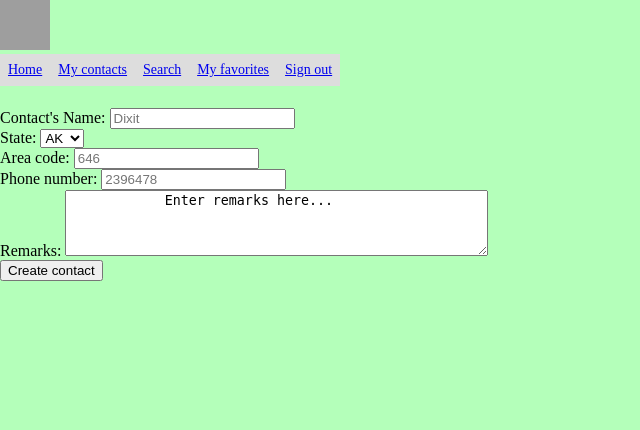
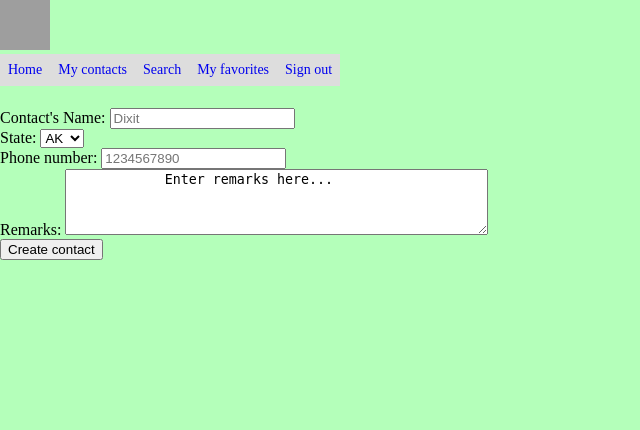
Before and after one commit to software-students-fall2022/web-app-exercise-team-17-1, a Flask app: page /create in a window 1280 px wide. Shown: the top 430 px of the page, without its empty margins (0-640 px from the left). Run offline with Flask 2, Linux system fonts and the light colour scheme; parts of the project's set-up code (start-up, migrations or seed data) failed here and were passed over; grey boxes are pictures that could not be loaded.

Commit message:
Fixed backend bugs and changed html templates

```diff
--- a/app.py
+++ b/app.py
@@ -107,7 +107,6 @@ def create():
     else:
         name=request.form.get('name')
         state=request.form.get('state')
-        areaCode=request.form.get('areaCode')
         number=request.form.get('number')
         remarks=request.form.get('remarks')
 
@@ -115,7 +114,6 @@ def create():
         doc={
             "name":name,
             "state":state,
-            "areaCode":areaCode,
             "number":number,
             "remarks":remarks,
             "created_at": datetime.datetime.utcnow(),
@@ -157,13 +155,13 @@ def search():
             state = request.form.get('state')
         db.contactList.create_index([("name", "text")])
         if(keyword != "" and state != ""):
-            docs = db.contactList.find({"state": state, "name": {"$regex": keyword, "$options":"i"}})
+            docs = db.contactList.find({"currentUser": currentUser, "state": state, "name": {"$regex": keyword, "$options":"i"}}).sort("created_at", -1)
         elif(keyword != ""):
-            docs = db.contactList.find({"name": {"$regex": keyword, "$options":"i"}})
+            docs = db.contactList.find({"currentUser": currentUser, "name": {"$regex": keyword, "$options":"i"}}).sort("created_at", -1)
         elif(state != ""):
-            docs = db.contactList.find({"state": state})
+            docs = db.contactList.find({"currentUser": currentUser, "state": state}).sort("created_at", -1)
         else:
-            docs = db.contactList.find({})
+            docs = db.contactList.find({"currentUser": currentUser}).sort("created_at", -1)
         return render_template('search.html', docs = docs)
 
 
@@ -175,7 +173,7 @@ def favorites():
      Route for GET and POST request to see favorite contacts.
      Shows all the contacts from the database.
      """
-     docs = db.contactList.find({"favorite": "True"})
+     docs = db.contactList.find({"currentUser": currentUser, "favorite": "True"}).sort("created_at", -1)
      return render_template('favorites.html', docs = docs)
 
 
@@ -200,13 +198,11 @@ def edit_contact(mongoid):
     """
     name=request.form.get('name')
     state=request.form.get('state')
-    areaCode=request.form.get('areaCode')
     number=request.form.get('number')
     remarks=request.form.get('remarks')
     doc = {
         "name":name,
         "state":state,
-        "areaCode":areaCode,
         "number":number,
         "remarks":remarks,
         "created_at":datetime.datetime.utcnow(),
--- a/static/css/style.css
+++ b/static/css/style.css
@@ -27,6 +27,7 @@ header{
 
 .navLinks {
     vertical-align: middle;
+    text-decoration: none;
 }
 
 .searchDiv {
--- a/templates/create.html
+++ b/templates/create.html
@@ -59,10 +59,8 @@
             <option value="WY">WY</option>
         </select>
         <br>
-        <label class="sr-only" for="areaCode">Area code:</label>
-        <input  oninput="javascript: if (this.value.length > this.maxLength) this.value = this.value.slice(0, this.maxLength);" type="number" maxlength = "3"class="form-control mb-2 mr-sm-2" id="areaCode" name="areaCode" placeholder="646" required><br>
         <label class="sr-only" for="name">Phone number:</label>
-        <input  oninput="javascript: if (this.value.length > this.maxLength) this.value = this.value.slice(0, this.maxLength);" type="number" maxlength = "7" class="form-control mb-2 mr-sm-2" id="number" name="number" placeholder="2396478" required>
+        <input  oninput="javascript: if (this.value.length > this.maxLength) this.value = this.value.slice(0, this.maxLength);" type="number" maxlength = "10" class="form-control mb-2 mr-sm-2" id="number" name="number" placeholder="1234567890" required>
         <br>
         <label class="sr-only" for="remarks">Remarks:</label>
         <textarea rows="4" cols="50" id="remarks" form="contactForm" name="remarks">
--- a/templates/edit.html
+++ b/templates/edit.html
@@ -59,10 +59,8 @@
             <option value="WY">WY</option>
         </select>
         <br />
-        <label class="sr-only" for="areaCode">Area code:</label>
-        <input  oninput="javascript: if (this.value.length > this.maxLength) this.value = this.value.slice(0, this.maxLength);" type="number" maxlength = "3"class="form-control mb-2 mr-sm-2" id="areaCode" name="areaCode" value="{{doc.areaCode}}" required><br>
         <label class="sr-only" for="name">Phone number:</label>
-        <input  oninput="javascript: if (this.value.length > this.maxLength) this.value = this.value.slice(0, this.maxLength);" type="number" maxlength = "7" class="form-control mb-2 mr-sm-2" id="number" name="number" value="{{doc.number}}" required>
+        <input  oninput="javascript: if (this.value.length > this.maxLength) this.value = this.value.slice(0, this.maxLength);" type="number" maxlength = "10" class="form-control mb-2 mr-sm-2" id="number" name="number" value="{{doc.number}}" required>
         <br />
         <label class="sr-only" for="remarks">Remarks:</label>
         <textarea rows="4" cols="50" id="remarks" form="contactForm" name="remarks">
```
Also changed, not shown: templates/contacts.html (+3 -4 lines), templates/favorites.html (+3 -4 lines), templates/search.html (+3 -4 lines).
